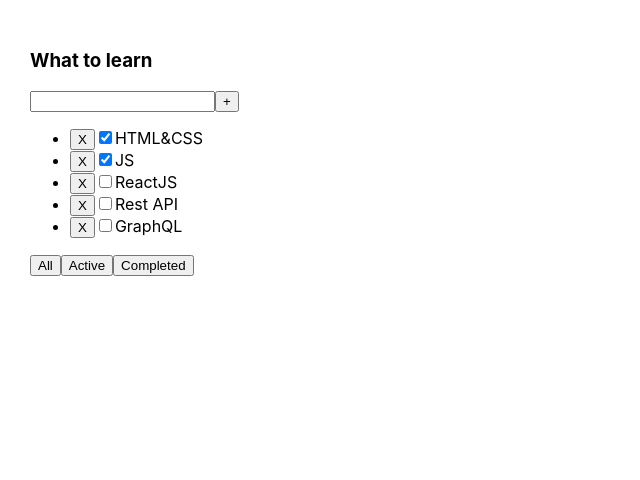
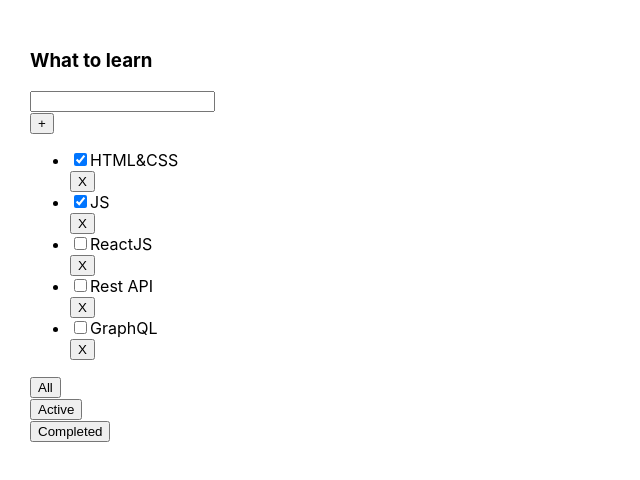
Before and after one commit to VitaliKozhurov/todo-list, a React (Create React App) app: page / in a window 1280 px wide. Shown: the top 480 px of the page, without its empty margins (0-640 px from the left). Built offline with nearby package versions, Linux system fonts and the light colour scheme.

Commit message:
Third lesson todo

```diff
--- a/package.json
+++ b/package.json
@@ -10,10 +10,12 @@
     "@types/node": "^16.18.1",
     "@types/react": "^18.0.23",
     "@types/react-dom": "^18.0.7",
+    "@types/uuid": "^9.0.1",
     "react": "^18.2.0",
     "react-dom": "^18.2.0",
     "react-scripts": "5.0.1",
     "typescript": "^4.8.4",
+    "uuid": "^9.0.0",
     "web-vitals": "^2.1.4"
   },
   "scripts": {
--- a/src/App.tsx
+++ b/src/App.tsx
@@ -1,24 +1,60 @@
-import React from 'react';
-import { useState } from 'react';
+import React, { useState } from 'react';
 import './App.css';
 import { Todolist } from './Todolist';
+import { v1 } from 'uuid';
+
+export type FilterValuesType = "all" | "active" | "completed";
 
 
-const App: React.FC = () => {
-    const tasks = [
-        { id: 1, title: "HTML&CSS", isDone: true },
-        { id: 2, title: "JS", isDone: true },
-        { id: 3, title: "ReactJS", isDone: false },
-        { id: 4, title: "Rest API", isDone: false },
-        { id: 5, title: "GraphQL", isDone: false }
-    ];
-    console.log('Render App')
+
+function App() {
+
+    let [tasks, setTasks] = useState([
+        { id: v1(), title: "HTML&CSS", isDone: true },
+        { id: v1(), title: "JS", isDone: true },
+        { id: v1(), title: "ReactJS", isDone: false },
+        { id: v1(), title: "Rest API", isDone: false },
+        { id: v1(), title: "GraphQL", isDone: false },
+    ]);
+
+    function removeTask(id: string) {
+        let filteredTasks = tasks.filter(t => t.id !== id);
+        setTasks(filteredTasks);
+    }
+
+    const addTask = (value: string) => {
+        const newTask = {
+            id: v1(),
+            title: value,
+            isDone: false
+        }
+        setTasks([newTask, ...tasks]);
+    }
+
+
+
+    let [filter, setFilter] = useState<FilterValuesType>("all");
+
+    let tasksForTodolist = tasks;
+
+    if (filter === "active") {
+        tasksForTodolist = tasks.filter(t => t.isDone === false);
+    }
+    if (filter === "completed") {
+        tasksForTodolist = tasks.filter(t => t.isDone === true);
+    }
+
+    function changeFilter(value: FilterValuesType) {
+        setFilter(value);
+    }
 
     return (
         <div className="App">
-            <Todolist
-                title="What to learn"
-                tasks={tasks}
+            <Todolist title="What to learn"
+                tasks={tasksForTodolist}
+                removeTask={removeTask}
+                changeFilter={changeFilter}
+                addTask={addTask}
             />
         </div>
     );
--- a/src/Todolist.tsx
+++ b/src/Todolist.tsx
@@ -1,8 +1,9 @@
-import React, {FC} from 'react';
-import {useState} from 'react';
+import React, { ChangeEvent, KeyboardEvent, useState } from 'react';
+import { FilterValuesType } from './App';
+import { Button } from './components/Button';
 
 type TaskType = {
-    id: number
+    id: string
     title: string
     isDone: boolean
 }
@@ -10,86 +11,67 @@
 type PropsType = {
     title: string
     tasks: Array<TaskType>
+    removeTask: (taskId: string) => void
+    changeFilter: (value: FilterValuesType) => void
+    addTask: (value: string) => void
 }
 
-export type FilterKeyType = 'all' | 'active' | 'completed';
+export function Todolist(props: PropsType) {
 
-export const Todolist: FC<PropsType> = (props) => {
+    const [inputState, setInputState] = useState('');
 
-    let [currentTask, setCurrentTask] = useState<FilterKeyType>('all');
-    let [myTasks, setMyTasks] = useState<Array<TaskType>>(props.tasks);
-
-    const removeTask = (taskId: number) => {
-        setMyTasks(myTasks.filter(task => task.id !== taskId))
+    const addTaskHandler = () => {
+        props.addTask(inputState);
+        setInputState('');
     }
 
-    const changeTaskFilter = (filterType: FilterKeyType) => {
-        setCurrentTask(filterType);
+    const onChangeHandler = (event: ChangeEvent<HTMLInputElement>) => {
+        setInputState(event.currentTarget.value);
     }
 
-    const setCheckedTask = (taskId: number) => {
-        setMyTasks(myTasks.map(task => {
-            if (task.id === taskId) {
-                return {...task, isDone: !task.isDone}
-            }
-            return task
-        }))
+    const onKeyPressHandler = (event: KeyboardEvent<HTMLInputElement>) => {
+        if (event.key === 'Enter') {
+            addTaskHandler();
+        }
     }
 
-    const returnResultTask = () => {
-        let resultTask = myTasks;
-        if (currentTask === 'active') {
-            resultTask = resultTask.filter(task => !task.isDone)
-        } else if (currentTask === 'completed') {
-            resultTask = resultTask.filter(task => task.isDone)
-        }
-        return resultTask;
+
+    const onChangeFilterHandler = (filterType: FilterValuesType) => {
+        props.changeFilter(filterType);
+    }
+
+    const onRemoveTaskHandler = (id: string) => {
+        props.removeTask(id);
     }
 
     return <div>
         <h3>{props.title}</h3>
         <div>
-            <input />
-            <button>+</button>
+            <input value={inputState}
+                onChange={onChangeHandler}
+                onKeyPress={onKeyPressHandler}
+            />
+            {/* <button onClick={addTaskHandler}>+</button> */}
+            <Button name={'+'} callBack={addTaskHandler} />
         </div>
         <ul>
-            {returnResultTask().map(
-                task => {
-                    return <li key={task.id}>
-                        <button
-                            onClick={() => {
-                                removeTask(task.id)
-                            }}>X
-                        </button>
-                        <input
-                            type="checkbox"
-                            checked={task.isDone}
-                            onChange={() => {
-                                setCheckedTask(task.id)
-                            }
-                            }
-                        />
-                        <span>{task.title}</span>
-                    </li>
-                }
-            )}
+            {
+                props.tasks.map(t => {
+
+                    return (
+                        <li key={t.id}>
+                            <input type="checkbox" checked={t.isDone} />
+                            <span>{t.title}</span>
+                            <Button name={'X'} callBack={() => onRemoveTaskHandler(t.id)} />
+                        </li>
+                    )
+                })
+            }
         </ul>
         <div>
-            <button
-                onClick={() => {
-                    changeTaskFilter('all')
-                }}>All
-            </button>
-            <button
-                onClick={() => {
-                    changeTaskFilter('active')
-                }}>Active
-            </button>
-            <button
-                onClick={() => {
-                    changeTaskFilter('completed')
-                }}>Completed
-            </button>
+            <Button name={'All'} callBack={() => onChangeFilterHandler('all')} />
+            <Button name={'Active'} callBack={() => onChangeFilterHandler('active')} />
+            <Button name={'Completed'} callBack={() => onChangeFilterHandler('completed')} />
         </div>
     </div>
 }
--- /dev/null
+++ b/src/components/Button.tsx
@@ -0,0 +1,20 @@
+import React from 'react';
+
+
+type ButtonPropsType = {
+   name: string
+   callBack: () => void
+}
+
+export const Button: React.FC<ButtonPropsType> = (props) => {
+
+   const onClickHandler = () => {
+      props.callBack();
+   }
+
+   return (
+      <div>
+         <button onClick={onClickHandler}>{props.name}</button>
+      </div>
+   )
+}
```
Also changed, not shown: 1 other file (tests, documents, lock files or other folders).
